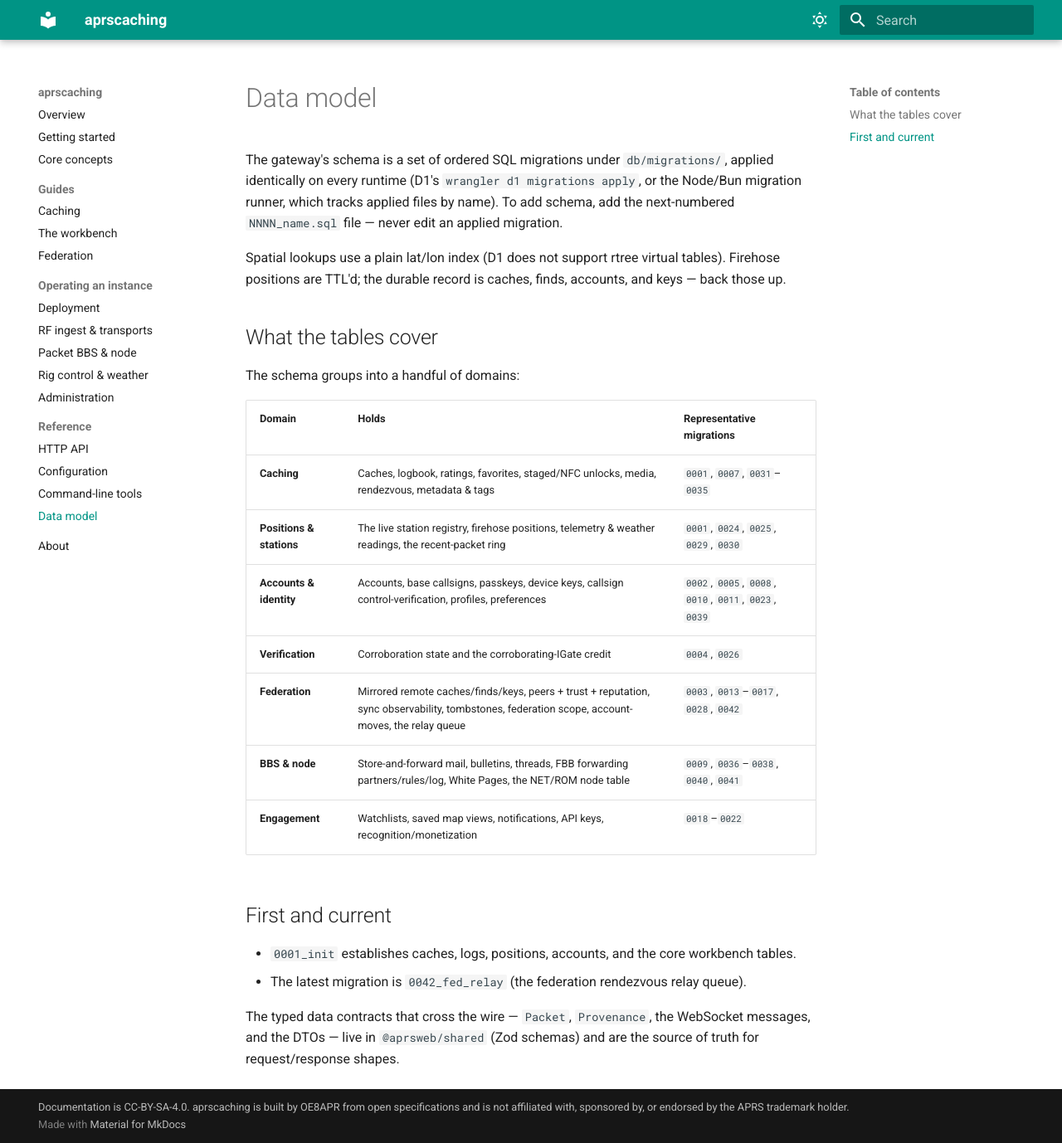
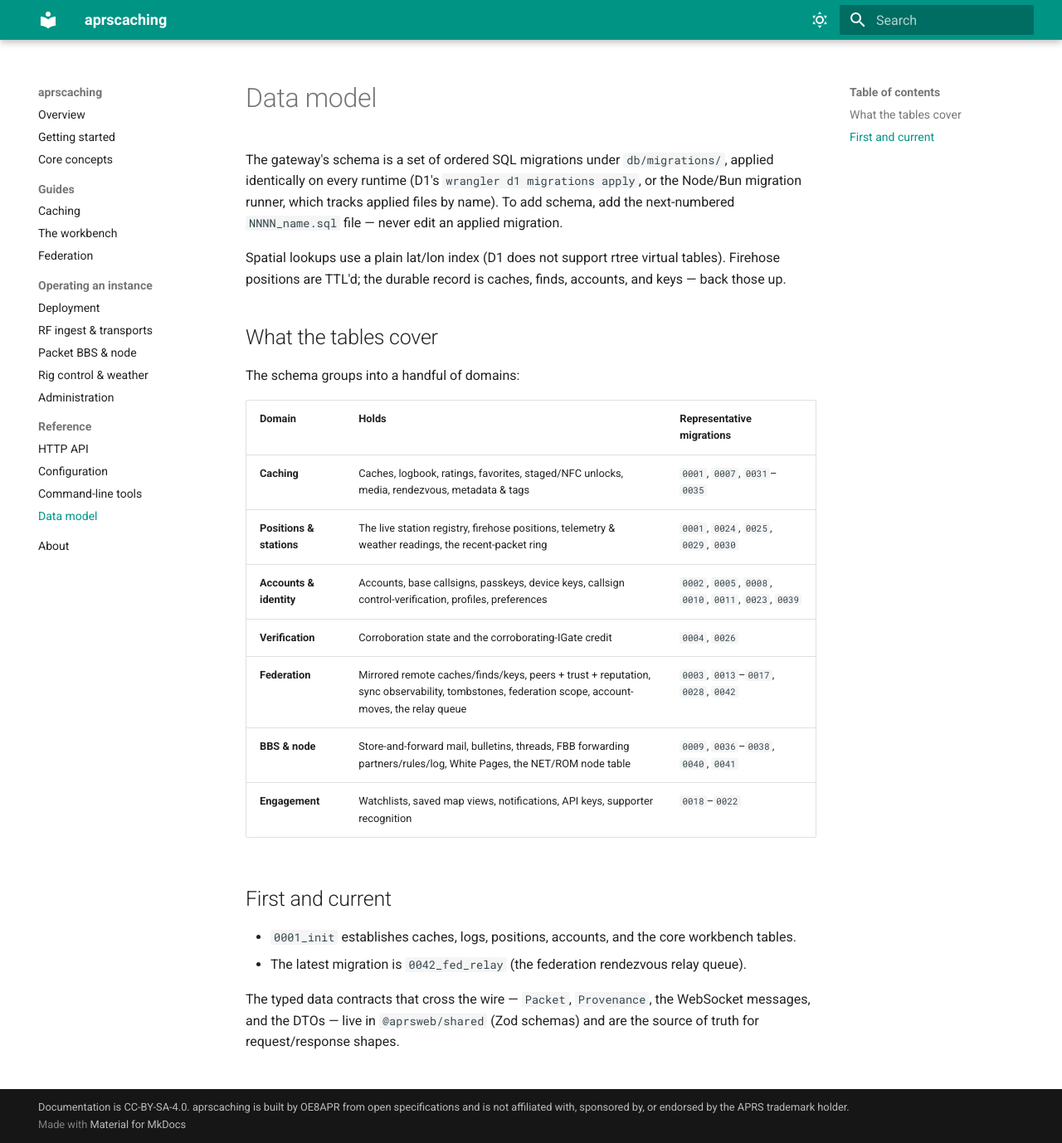
Before and after one commit to apachler/aprscaching, an MkDocs documentation site: the page built from docs/reference/data-model.md, in a window 1280 px wide and 1378 px high. Shown: the whole window at 83% size. Built offline with MkDocs 1.6.1 and Material for MkDocs 9.7.7, drawn with Linux system fonts in a browser that asks for light colours.

Commit message:
docs: retire "monetization" in favor of the shipped "support/recognition" term
The supporter-badge + transparency-ledger area is already named
support/supporter everywhere it lives in code (support.ts, SupportSettings,
/support, SUPPORT_* env, accounts.tier='supporter'); "monetization" only
survived in three stray text references. Fold them into the existing
vocabulary — no new third term, and no schema/identifier change:

- 0002_identity_trust.sql: section comment → "supporter recognition"
- CLAUDE.md: "Support/recognition schema lands as migration 0012…"
- docs/reference/data-model.md: "supporter recognition"

Comment/prose only; the migration still yields the identical 95-object
schema and the single ip-fed seed row.

Co-Authored-By: Claude Opus 4.8 <noreply@anthropic.com>
Claude-Session: https://claude.ai/code/session_01P8VuynoXnuPmSZdFxfiBnK

```diff
--- a/docs/reference/data-model.md
+++ b/docs/reference/data-model.md
@@ -19,7 +19,7 @@ The schema groups into a handful of domains:
 | **Verification** | Corroboration state and the corroborating-IGate credit | `0004`, `0026` |
 | **Federation** | Mirrored remote caches/finds/keys, peers + trust + reputation, sync observability, tombstones, federation scope, account-moves, the relay queue | `0003`, `0013`–`0017`, `0028`, `0042` |
 | **BBS & node** | Store-and-forward mail, bulletins, threads, FBB forwarding partners/rules/log, White Pages, the NET/ROM node table | `0009`, `0036`–`0038`, `0040`, `0041` |
-| **Engagement** | Watchlists, saved map views, notifications, API keys, recognition/monetization | `0018`–`0022` |
+| **Engagement** | Watchlists, saved map views, notifications, API keys, supporter recognition | `0018`–`0022` |
 
 ## First and current
 
```
Also changed, not shown: CLAUDE.md (+1 -1 lines), 1 other file.
